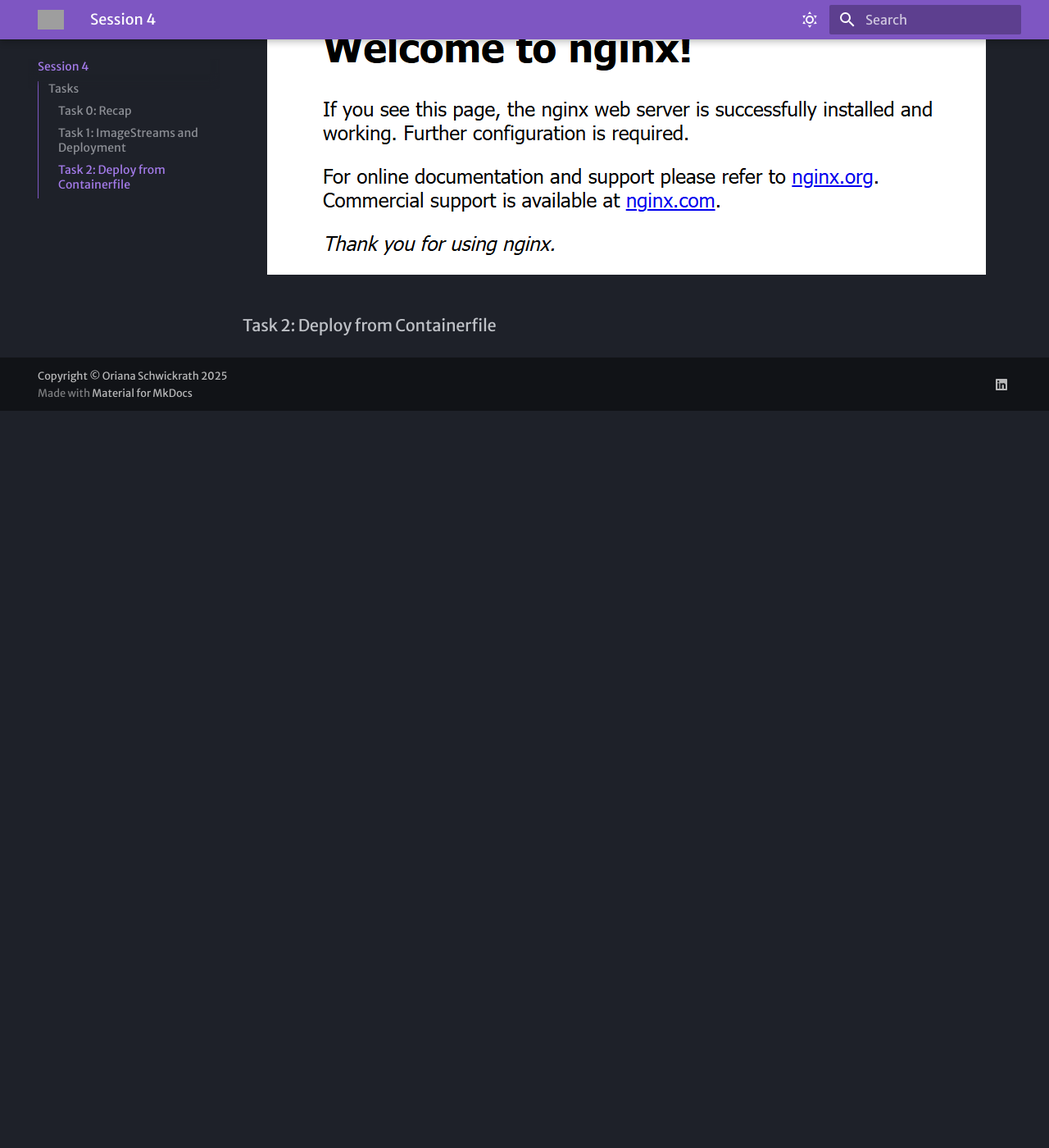
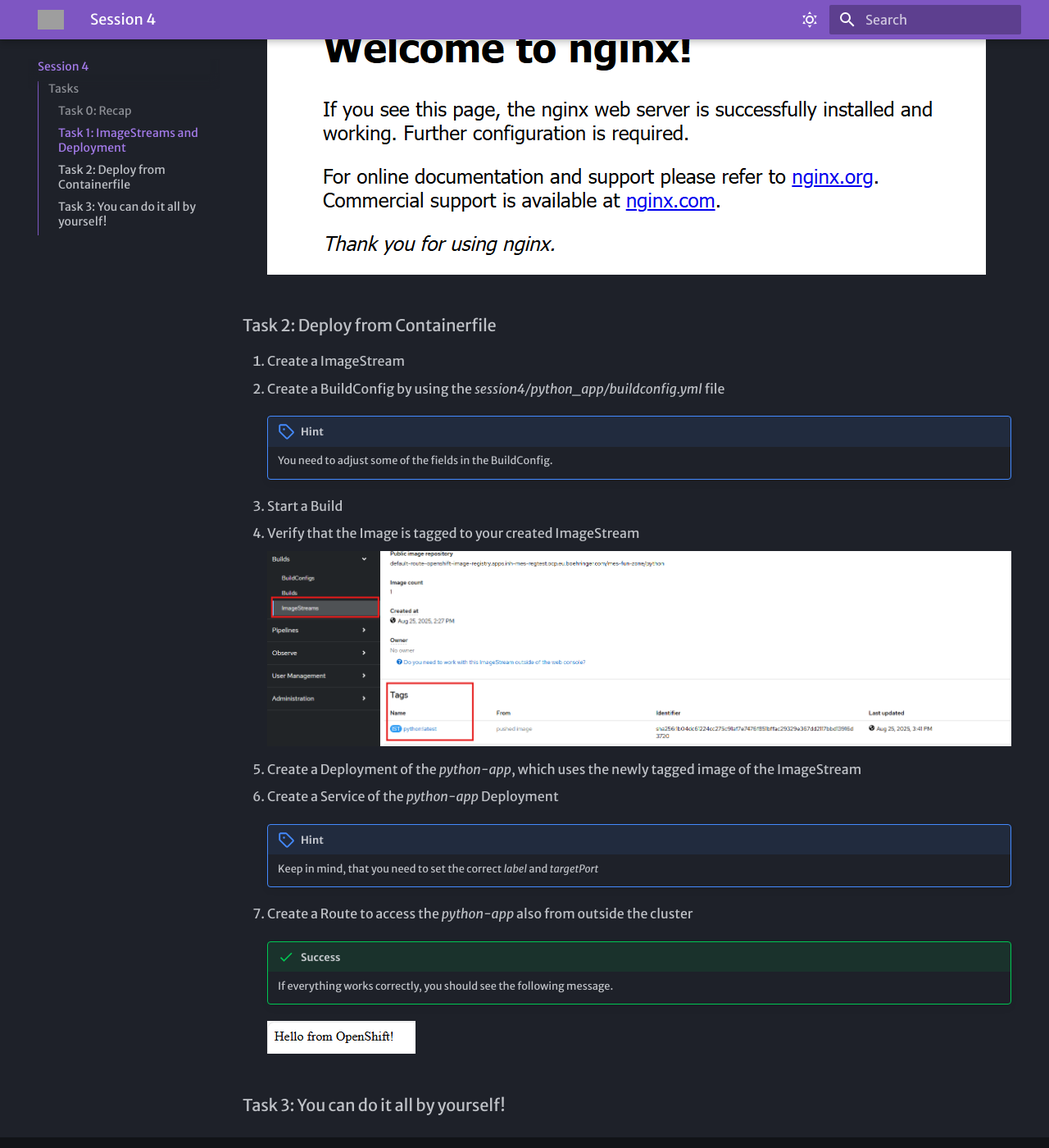
Before and after one commit to anairo98/openshift-training, an MkDocs documentation site: the page built from docs/Session4.md, in a window 1280 px wide and 1400 px high, scrolled down 965 px. Shown: the whole window at 82% size. Built offline with MkDocs 1.6.1 and Material for MkDocs 9.7.7, drawn with Linux system fonts in a browser that asks for light colours; some web fonts are replaced; before the commit the page ends 1466 px from its top, so only the background shows below that; grey boxes are pictures that could not be loaded.

Commit message:
update task 3

```diff
--- a/docs/Session4.md
+++ b/docs/Session4.md
@@ -30,3 +30,31 @@
 
 
 ### Task 2: Deploy from Containerfile
+
+1. Create a ImageStream
+2. Create a BuildConfig by using the *session4/python_app/buildconfig.yml* file
+
+    !!! hint
+        You need to adjust some of the fields in the BuildConfig.
+
+3. Start a Build
+4. Verify that the Image is tagged to your created ImageStream
+
+    ![Tagged image](images/session4/tagged_image.png)
+
+5. Create a Deployment of the *python-app*, which uses the newly tagged image of the ImageStream
+
+6. Create a Service of the *python-app* Deployment
+
+    !!! hint
+        Keep in mind, that you need to set the correct *label* and *targetPort*
+
+7. Create a Route to access the *python-app* also from outside the cluster
+
+    !!! success
+        If everything works correctly, you should see the following message.
+
+    ![python-app](images/session4/python_app_output.png)
+
+
+### Task 3: You can do it all by yourself!
```
Also changed, not shown: docs/images/session4/python_app_output.png (added), docs/images/session4/tagged_image.png (added), 4 other files.
